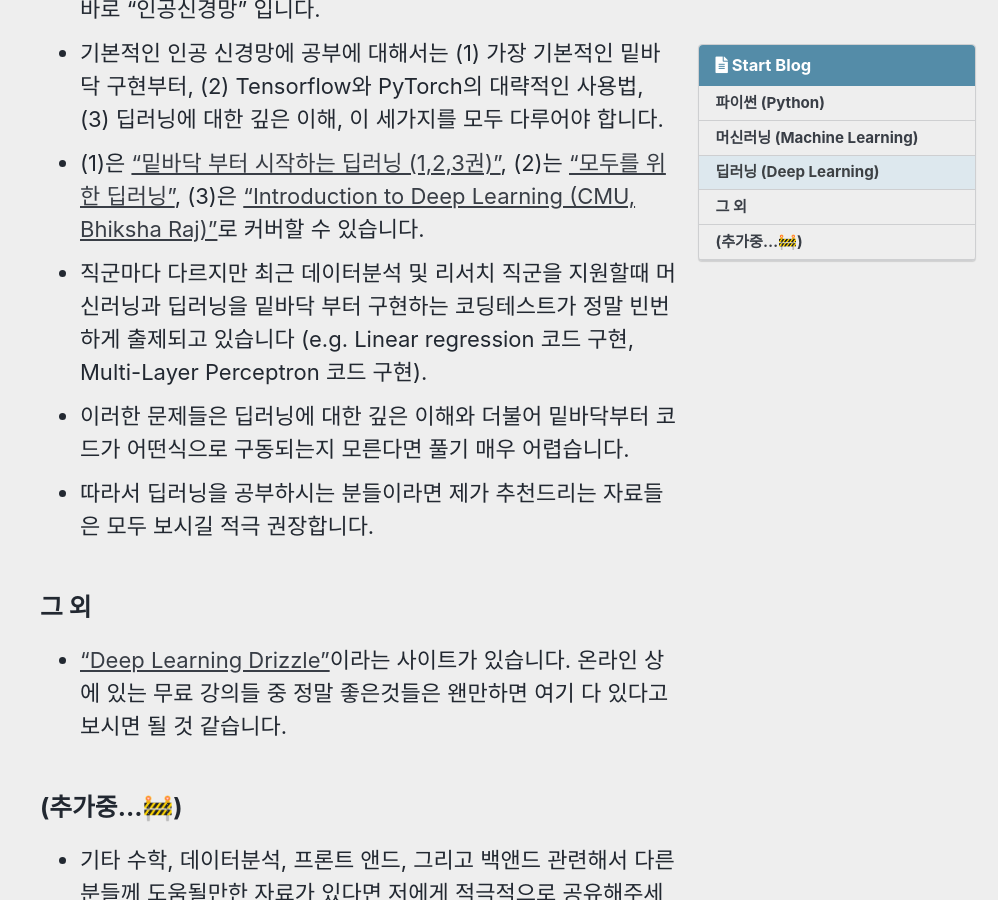
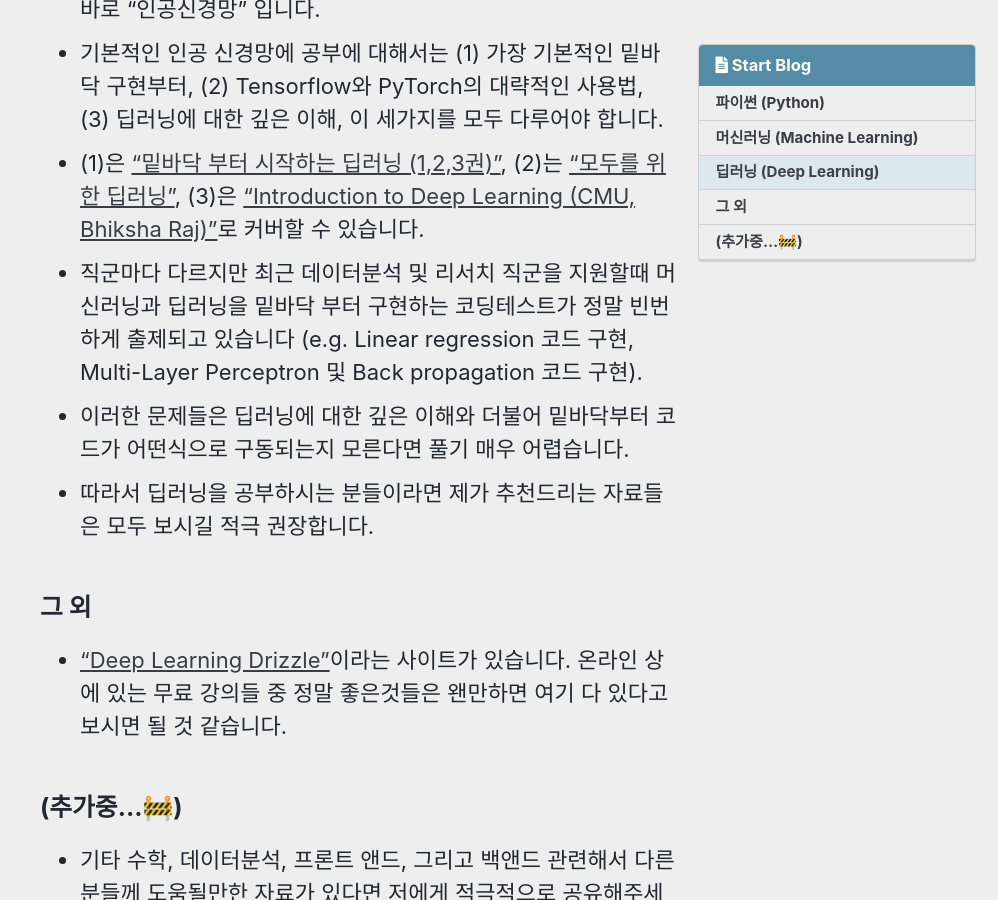
Before and after one commit to TAVEResearch/TAVEResearch.github.io, a Jekyll site: the page built from _posts/2021-08-23-preliminaries.md, in a window 1280 px wide and 900 px high, scrolled down 1281 px. Shown: the whole window, without its empty margins (282-1280 px from the left). Built offline with Jekyll 4.4.1, drawn with Linux system fonts in a browser that asks for light colours; cached includes are drawn as plain includes; comment, search, counter and statistics services are not loaded.

Commit message:
Update 2021-08-23-preliminaries.md

```diff
--- a/_posts/2021-08-23-preliminaries.md
+++ b/_posts/2021-08-23-preliminaries.md
@@ -36,7 +36,7 @@ toc_label: "Start Blog"
 - 딥러닝의 기본 3요소는 크게 "데이터", "인공신경망", 그리고 손실함수라고 볼 수 있습니다. 여기서 머신러닝과 딥러닝의 차이점은 바로 "인공신경망" 입니다.
 - 기본적인 인공 신경망에 공부에 대해서는 (1) 가장 기본적인 밑바닥 구현부터, (2) Tensorflow와 PyTorch의 대략적인 사용법, (3) 딥러닝에 대한 깊은 이해, 이 세가지를 모두 다루어야 합니다.
 - (1)은 ["밑바닥 부터 시작하는 딥러닝 (1,2,3권)"](https://github.com/WegraLee?tab=repositories), (2)는 ["모두를 위한 딥러닝"](https://deeplearningzerotoall.github.io/season2/), (3)은 ["Introduction to Deep Learning (CMU, Bhiksha Raj)"](http://deeplearning.cs.cmu.edu/F20/index.html)로 커버할 수 있습니다.
-- 직군마다 다르지만 최근 데이터분석 및 리서치 직군을 지원할때 머신러닝과 딥러닝을 밑바닥 부터 구현하는 코딩테스트가 정말 빈번하게 출제되고 있습니다 (e.g. Linear regression 코드 구현, Multi-Layer Perceptron 코드 구현).
+- 직군마다 다르지만 최근 데이터분석 및 리서치 직군을 지원할때 머신러닝과 딥러닝을 밑바닥 부터 구현하는 코딩테스트가 정말 빈번하게 출제되고 있습니다 (e.g. Linear regression 코드 구현, Multi-Layer Perceptron 및 Back propagation 코드 구현).
 - 이러한 문제들은 딥러닝에 대한 깊은 이해와 더불어 밑바닥부터 코드가 어떤식으로 구동되는지 모른다면 풀기 매우 어렵습니다.
 - 따라서 딥러닝을 공부하시는 분들이라면 제가 추천드리는 자료들은 모두 보시길 적극 권장합니다.
 
```
